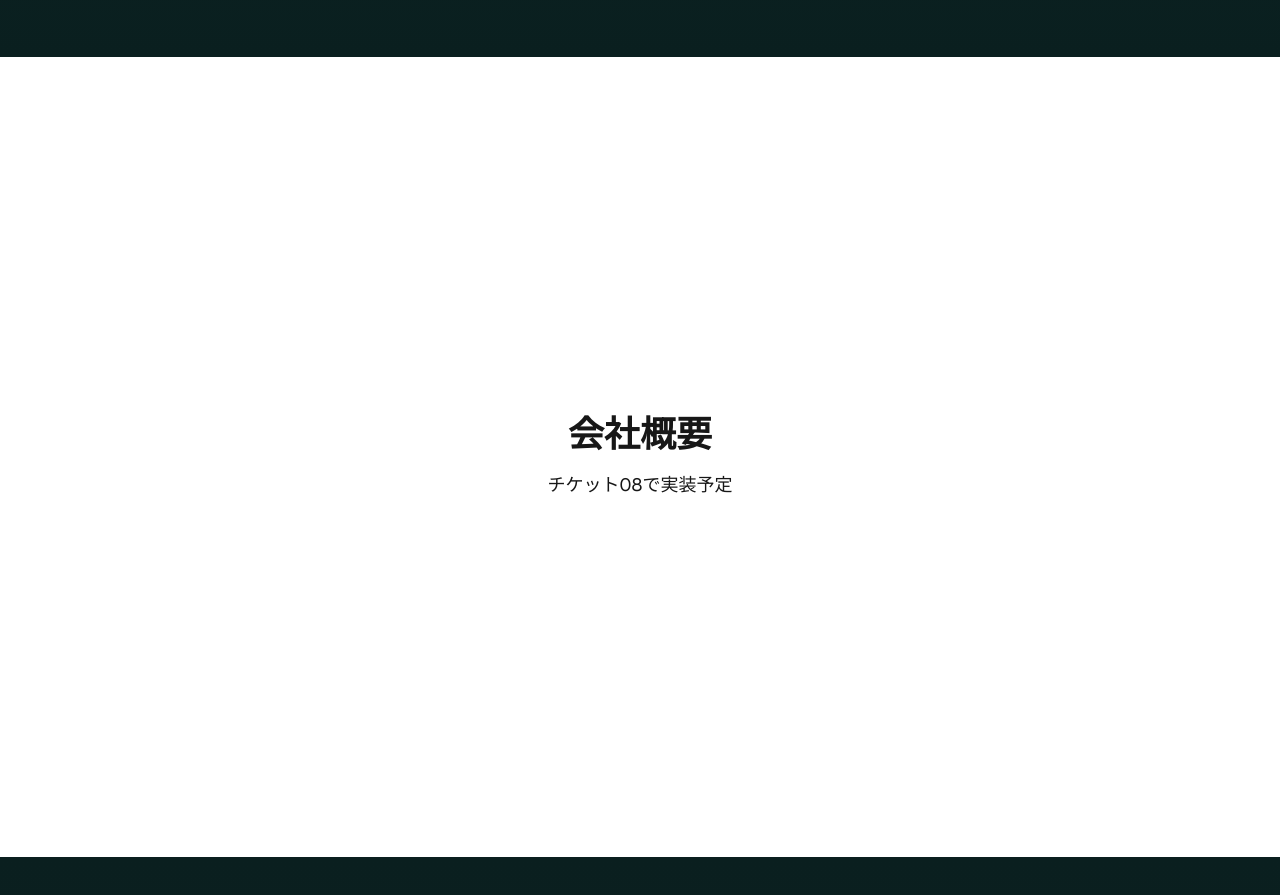
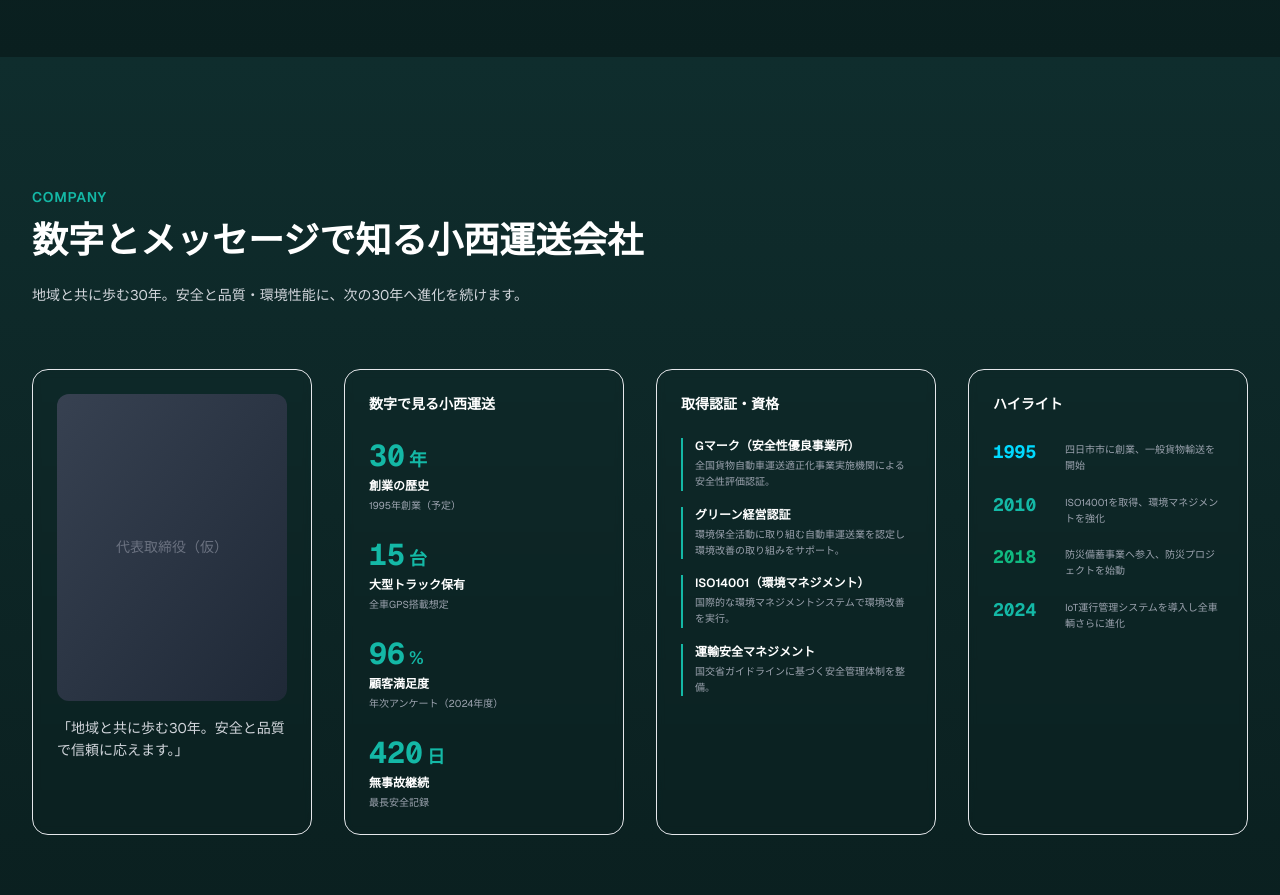
Before and after one commit to hohoemi-rabo/konishi-transportation, a Next.js app: page / in a window 1280 px wide. Shown: the part 2500-3395 px from the top of the page. Built offline with nearby package versions, Linux system fonts and the light colour scheme.

Commit message:
💄 会社概要セクション実装

```diff
--- a/src/app/page.tsx
+++ b/src/app/page.tsx
@@ -2,6 +2,7 @@ import Header from "@/components/Header";
 import HeroSection from "@/components/HeroSection";
 import ServiceSection from "@/components/ServiceSection";
 import SustainabilitySection from "@/components/SustainabilitySection";
+import CompanySection from "@/components/CompanySection";
 
 export default function Home() {
   return (
@@ -11,14 +12,7 @@ export default function Home() {
         <HeroSection />
         <ServiceSection />
         <SustainabilitySection />
-
-        {/* Company Section */}
-        <section id="company" className="min-h-screen flex items-center justify-center bg-white dark:bg-dark-bg">
-          <div className="text-center">
-            <h2 className="text-4xl font-bold mb-4">会社概要</h2>
-            <p className="text-lg">チケット08で実装予定</p>
-          </div>
-        </section>
+        <CompanySection />
 
         {/* Access Section */}
         <section id="access" className="min-h-screen flex items-center justify-center bg-gradient-section">
--- /dev/null
+++ b/src/components/CompanySection.tsx
@@ -0,0 +1,231 @@
+"use client";
+
+import { motion, useInView } from "framer-motion";
+import { useRef, useState, useEffect } from "react";
+import { Award, Shield, Leaf, CheckCircle } from "lucide-react";
+
+// カウントアップフック
+function useCountUp(end: number, duration: number = 2000, isInView: boolean) {
+  const [count, setCount] = useState(0);
+
+  useEffect(() => {
+    if (!isInView) return;
+
+    let startTime: number;
+    let animationFrame: number;
+
+    const animate = (currentTime: number) => {
+      if (!startTime) startTime = currentTime;
+      const progress = Math.min((currentTime - startTime) / duration, 1);
+
+      setCount(Math.floor(progress * end));
+
+      if (progress < 1) {
+        animationFrame = requestAnimationFrame(animate);
+      }
+    };
+
+    animationFrame = requestAnimationFrame(animate);
+
+    return () => cancelAnimationFrame(animationFrame);
+  }, [end, duration, isInView]);
+
+  return count;
+}
+
+// 統計データ
+const statsData = [
+  { id: 1, value: 30, unit: "年", label: "創業の歴史", description: "1995年創業（予定）" },
+  { id: 2, value: 15, unit: "台", label: "大型トラック保有", description: "全車GPS搭載想定" },
+  { id: 3, value: 96, unit: "%", label: "顧客満足度", description: "年次アンケート（2024年度）" },
+  { id: 4, value: 420, unit: "日", label: "無事故継続", description: "最長安全記録" },
+];
+
+// 認証データ
+const certificationsData = [
+  {
+    id: 1,
+    title: "Gマーク（安全性優良事業所）",
+    description: "全国貨物自動車運送適正化事業実施機関による安全性評価認証。",
+  },
+  {
+    id: 2,
+    title: "グリーン経営認証",
+    description: "環境保全活動に取り組む自動車運送業を認定し環境改善の取り組みをサポート。",
+  },
+  {
+    id: 3,
+    title: "ISO14001（環境マネジメント）",
+    description: "国際的な環境マネジメントシステムで環境改善を実行。",
+  },
+  {
+    id: 4,
+    title: "運輸安全マネジメント",
+    description: "国交省ガイドラインに基づく安全管理体制を整備。",
+  },
+];
+
+// タイムラインデータ
+const timelineData = [
+  { id: 1, year: "1995", color: "text-accent-turquoise", description: "四日市市に創業、一般貨物輸送を開始" },
+  { id: 2, year: "2010", color: "text-accent-cyan", description: "ISO14001を取得、環境マネジメントを強化" },
+  { id: 3, year: "2018", color: "text-accent-green", description: "防災備蓄事業へ参入、防災プロジェクトを始動" },
+  { id: 4, year: "2024", color: "text-primary", description: "IoT運行管理システムを導入し全車輌さらに進化" },
+];
+
+export default function CompanySection() {
+  const ref = useRef(null);
+  const isInView = useInView(ref, { once: true, amount: 0.3 });
+
+  return (
+    <section
+      id="company"
+      ref={ref}
+      className="relative py-20 lg:py-32 bg-gradient-to-b from-[#0f2d2d] via-[#0d2626] to-[#0a1f1f] overflow-hidden"
+    >
+      {/* 背景装飾 */}
+      <div className="absolute inset-0 opacity-20">
+        <div className="absolute top-20 right-10 w-64 h-64 bg-primary/20 rounded-full blur-3xl" />
+        <div className="absolute bottom-20 left-10 w-96 h-96 bg-accent-cyan/10 rounded-full blur-3xl" />
+      </div>
+
+      <div className="relative max-w-7xl mx-auto px-4 sm:px-6 lg:px-8">
+        {/* セクション見出し */}
+        <motion.div
+          initial={{ opacity: 0, y: 20 }}
+          animate={isInView ? { opacity: 1, y: 0 } : { opacity: 0, y: 20 }}
+          transition={{ duration: 0.6 }}
+          className="mb-16"
+        >
+          <span className="text-primary text-xs sm:text-sm uppercase tracking-wider font-semibold">
+            COMPANY
+          </span>
+          <h2 className="text-xl sm:text-2xl md:text-3xl lg:text-4xl font-bold text-white mt-3 mb-6 leading-tight">
+            数字とメッセージで知る小西運送会社
+          </h2>
+          <p className="text-[11px] sm:text-xs md:text-sm text-gray-300 max-w-3xl">
+            地域と共に歩む30年。安全と品質・環境性能に、次の30年へ進化を続けます。
+          </p>
+        </motion.div>
+
+        {/* コンテンツエリア */}
+        <div className="grid grid-cols-1 lg:grid-cols-4 gap-6 lg:gap-8">
+          {/* 1. 社長メッセージ */}
+          <motion.div
+            initial={{ opacity: 0, y: 30 }}
+            animate={isInView ? { opacity: 1, y: 0 } : { opacity: 0, y: 30 }}
+            transition={{ duration: 0.6, delay: 0.2 }}
+            className="bg-dark-bg-card/50 backdrop-blur-sm border border-border/50 rounded-2xl p-6"
+          >
+            {/* 社長写真 */}
+            <div className="w-full aspect-[3/4] bg-gradient-to-br from-gray-700 to-gray-800 rounded-xl mb-4 overflow-hidden">
+              <div className="w-full h-full flex items-center justify-center text-gray-500 text-sm">
+                代表取締役（仮）
+              </div>
+            </div>
+
+            {/* メッセージ */}
+            <p className="text-sm text-gray-300 leading-relaxed">
+              「地域と共に歩む30年。安全と品質で信頼に応えます。」
+            </p>
+          </motion.div>
+
+          {/* 2. 数字で見る小西運送 */}
+          <motion.div
+            initial={{ opacity: 0, y: 30 }}
+            animate={isInView ? { opacity: 1, y: 0 } : { opacity: 0, y: 30 }}
+            transition={{ duration: 0.6, delay: 0.3 }}
+            className="bg-dark-bg-card/50 backdrop-blur-sm border border-border/50 rounded-2xl p-6"
+          >
+            <h3 className="text-sm font-semibold text-white mb-6">数字で見る小西運送</h3>
+            <div className="space-y-6">
+              {statsData.map((stat, index) => (
+                <StatCard key={stat.id} stat={stat} index={index} isInView={isInView} />
+              ))}
+            </div>
+          </motion.div>
+
+          {/* 3. 取得認証・資格 */}
+          <motion.div
+            initial={{ opacity: 0, y: 30 }}
+            animate={isInView ? { opacity: 1, y: 0 } : { opacity: 0, y: 30 }}
+            transition={{ duration: 0.6, delay: 0.4 }}
+            className="bg-dark-bg-card/50 backdrop-blur-sm border border-border/50 rounded-2xl p-6"
+          >
+            <h3 className="text-sm font-semibold text-white mb-6">取得認証・資格</h3>
+            <div className="space-y-4">
+              {certificationsData.map((cert, index) => (
+                <motion.div
+                  key={cert.id}
+                  initial={{ opacity: 0, x: -20 }}
+                  animate={isInView ? { opacity: 1, x: 0 } : { opacity: 0, x: -20 }}
+                  transition={{ duration: 0.5, delay: 0.5 + index * 0.1 }}
+                  className="border-l-2 border-primary pl-3"
+                >
+                  <h4 className="text-xs font-semibold text-white mb-1">{cert.title}</h4>
+                  <p className="text-[10px] text-gray-400 leading-relaxed">{cert.description}</p>
+                </motion.div>
+              ))}
+            </div>
+          </motion.div>
+
+          {/* 4. ハイライト（タイムライン） */}
+          <motion.div
+            initial={{ opacity: 0, y: 30 }}
+            animate={isInView ? { opacity: 1, y: 0 } : { opacity: 0, y: 30 }}
+            transition={{ duration: 0.6, delay: 0.5 }}
+            className="bg-dark-bg-card/50 backdrop-blur-sm border border-border/50 rounded-2xl p-6"
+          >
+            <h3 className="text-sm font-semibold text-white mb-6">ハイライト</h3>
+            <div className="space-y-4">
+              {timelineData.map((item, index) => (
+                <motion.div
+                  key={item.id}
+                  initial={{ opacity: 0, x: 20 }}
+                  animate={isInView ? { opacity: 1, x: 0 } : { opacity: 0, x: 20 }}
+                  transition={{ duration: 0.5, delay: 0.6 + index * 0.1 }}
+                  className="flex gap-3"
+                >
+                  <span className={`text-lg font-bold font-mono ${item.color} min-w-[60px]`}>
+                    {item.year}
+                  </span>
+                  <p className="text-[10px] text-gray-400 leading-relaxed pt-1">
+                    {item.description}
+                  </p>
+                </motion.div>
+              ))}
+            </div>
+          </motion.div>
+        </div>
+      </div>
+    </section>
+  );
+}
+
+// 統計カードコンポーネント
+function StatCard({
+  stat,
+  index,
+  isInView,
+}: {
+  stat: typeof statsData[0];
+  index: number;
+  isInView: boolean;
+}) {
+  const count = useCountUp(stat.value, 2000, isInView);
+
+  return (
+    <motion.div
+      initial={{ opacity: 0, scale: 0.8 }}
+      animate={isInView ? { opacity: 1, scale: 1 } : { opacity: 0, scale: 0.8 }}
+      transition={{ duration: 0.5, delay: 0.4 + index * 0.1 }}
+    >
+      <div className="flex items-baseline gap-1 mb-1">
+        <span className="text-3xl font-bold text-primary font-mono">{count}</span>
+        <span className="text-lg text-primary font-semibold">{stat.unit}</span>
+      </div>
+      <h4 className="text-xs font-semibold text-white mb-1">{stat.label}</h4>
+      <p className="text-[10px] text-gray-400">{stat.description}</p>
+    </motion.div>
+  );
+}
```
Also changed, not shown: 1 other file (tests, documents, lock files or other folders).
